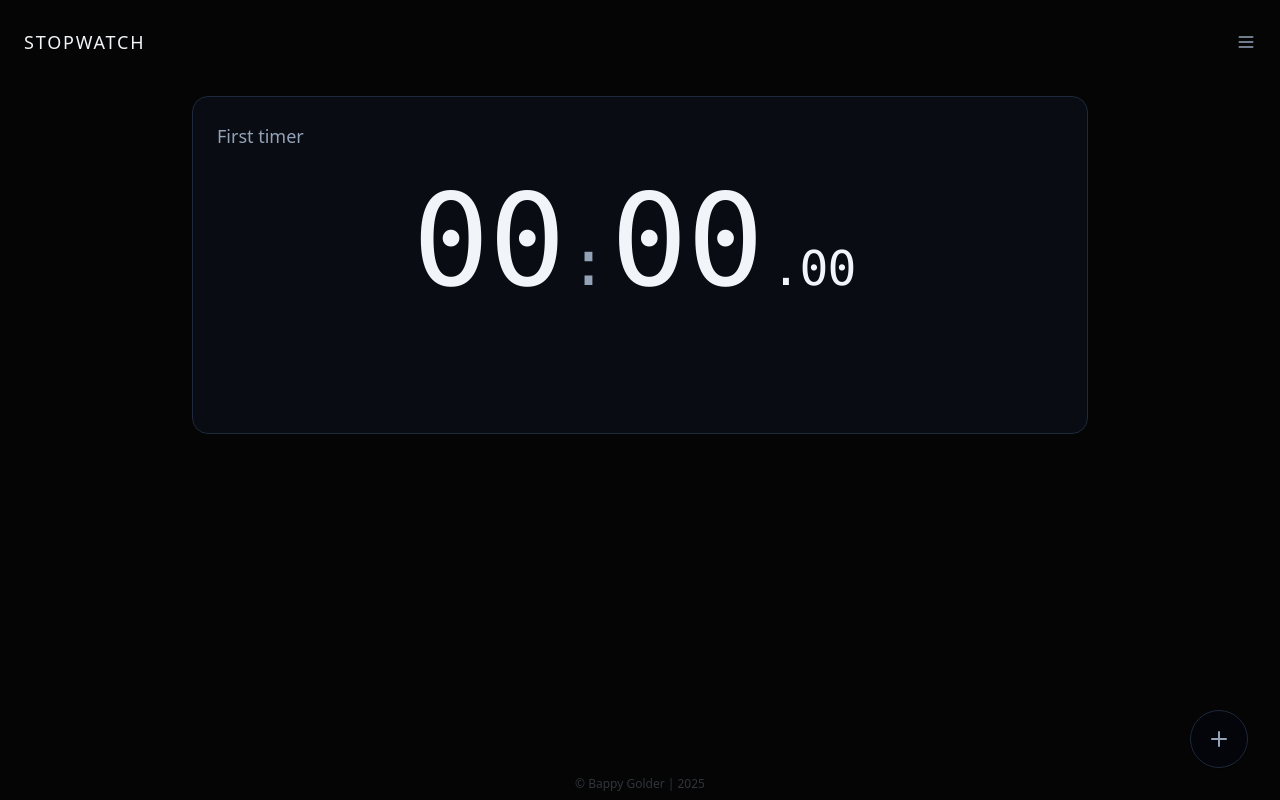
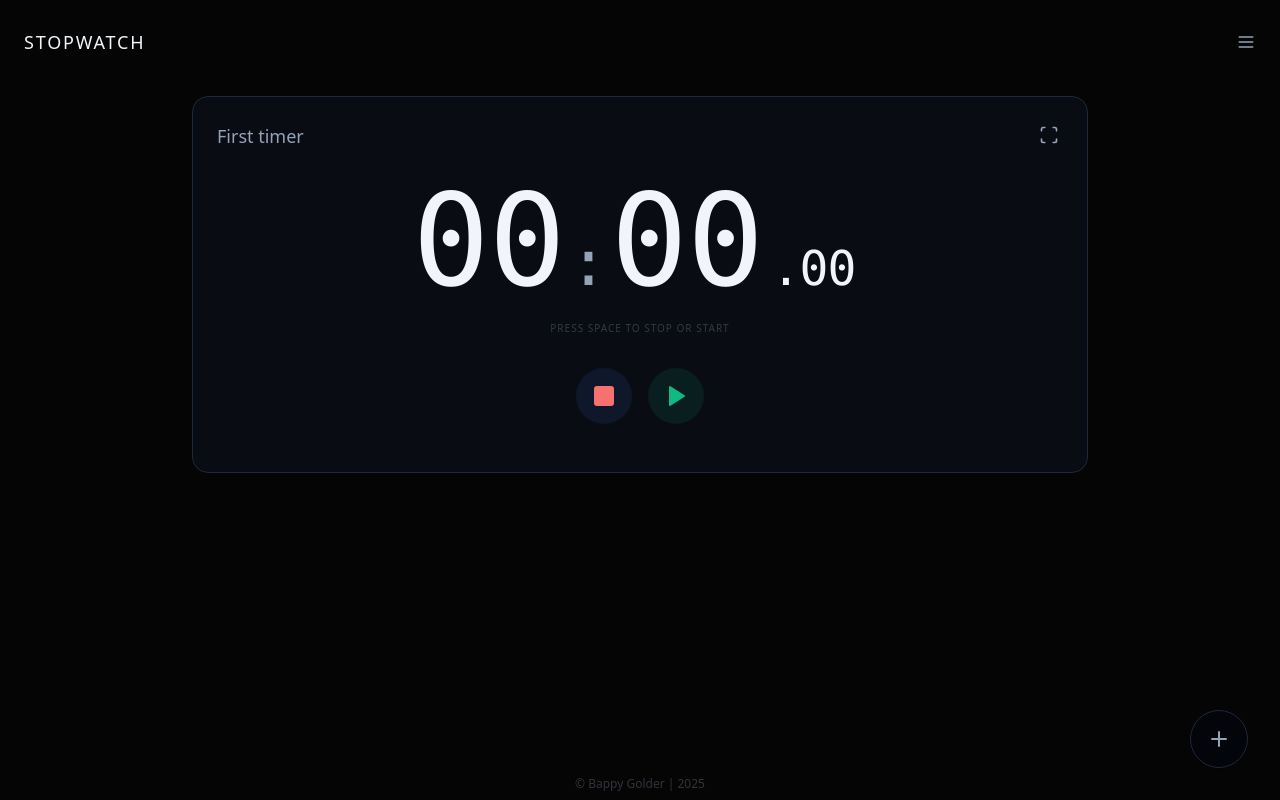
Before and after one commit to bappygolder/minimal-stopwatch, a Next.js app: page / in a window 1280 px wide. Built offline with nearby package versions, Linux system fonts and the light colour scheme.

Commit message:
feat: auto-start new timers and focus title input

```diff
--- a/features/stopwatch/components/stopwatch-app.tsx
+++ b/features/stopwatch/components/stopwatch-app.tsx
@@ -30,6 +30,7 @@ export default function StopwatchApp() {
   const [isMenuOpen, setIsMenuOpen] = useState(false);
   const [activeTimerId, setActiveTimerId] = useState<number | null>(null);
   const [highlightedTimerId, setHighlightedTimerId] = useState<number | null>(null);
+  const [createdTimerId, setCreatedTimerId] = useState<number | null>(null);
   const previousModeRef = useRef<'focus' | 'multi'>('multi');
   const highlightTimeoutRef = useRef<NodeJS.Timeout | null>(null);
   const menuRef = useRef<HTMLDivElement>(null);
@@ -280,7 +281,7 @@ export default function StopwatchApp() {
     const newTimer: Timer = {
       id: nextId,
       label: `Timer ${nextId}`,
-      isRunning: false,
+      isRunning: true,
       elapsedMs: 0,
       lastUpdateTime: Date.now(),
     };
@@ -288,6 +289,7 @@ export default function StopwatchApp() {
     setTimers((previous) => [newTimer, ...previous]);
     setActiveTimerId(nextId);
     setHighlightedTimerId(nextId);
+    setCreatedTimerId(nextId);
 
     if (highlightTimeoutRef.current) clearTimeout(highlightTimeoutRef.current);
     highlightTimeoutRef.current = setTimeout(() => setHighlightedTimerId(null), 200);
@@ -527,6 +529,8 @@ export default function StopwatchApp() {
             isFocused={focusedTimerId === timer.id}
             isZen={isFullscreen}
             isHighlighted={highlightedTimerId === timer.id}
+            shouldAutoFocus={createdTimerId === timer.id}
+            onTitleFocus={() => setCreatedTimerId(null)}
             focusScale={focusScale}
             onScaleChange={setFocusScale}
             onToggleFocus={(isZen) => toggleFocus(timer.id, isZen)}
--- a/features/stopwatch/components/timer-card.tsx
+++ b/features/stopwatch/components/timer-card.tsx
@@ -32,6 +32,8 @@ type TimerCardProps = {
   onDrop: (event: DragEvent<HTMLDivElement>) => void;
   onInteract?: () => void;
   isHighlighted?: boolean;
+  shouldAutoFocus?: boolean;
+  onTitleFocus?: () => void;
 };
 
 export default function TimerCard(props: TimerCardProps) {
@@ -42,6 +44,7 @@ export default function TimerCard(props: TimerCardProps) {
     isFocused,
     isZen,
     isHighlighted,
+    shouldAutoFocus,
     focusScale,
     onScaleChange,
     onToggleFocus,
@@ -53,11 +56,22 @@ export default function TimerCard(props: TimerCardProps) {
     onDragOver,
     onDrop,
     onInteract,
+    onTitleFocus,
   } = props;
 
   const [showControls, setShowControls] = useState(true);
   const [showEscHint, setShowEscHint] = useState(false);
   const controlsTimeoutRef = useRef<NodeJS.Timeout | null>(null);
+  const inputRef = useRef<HTMLInputElement>(null);
+
+  const controlsVisible = showControls || (totalTimers === 1 && !isFocused && timer.elapsedMs === 0);
+
+  useEffect(() => {
+    if (shouldAutoFocus && inputRef.current) {
+      inputRef.current.focus();
+      inputRef.current.select(); // Select default text for easy overwriting
+    }
+  }, [shouldAutoFocus]);
 
   useEffect(() => {
     if (isFocused && !isZen) {
@@ -194,11 +208,13 @@ export default function TimerCard(props: TimerCardProps) {
             onClick={(e) => e.stopPropagation()}
           >
             <input
+              ref={inputRef}
               type="text"
               value={timer.label}
               onChange={(event) => onUpdateLabel(event.target.value)}
-              placeholder="Timer name"
-              className="bg-transparent text-left outline-none border-b border-transparent focus:border-chrono-accent/50 transition-all text-chrono-fg-muted focus:text-chrono-accent text-lg placeholder:text-muted-foreground"
+              onFocus={() => onTitleFocus?.()}
+              placeholder="Type timer name..."
+              className="bg-transparent text-left outline-none border-b border-transparent focus:border-chrono-accent/50 transition-all text-chrono-fg-muted focus:text-chrono-accent text-lg placeholder:text-muted-foreground/50"
             />
           </div>
         )}
@@ -207,7 +223,7 @@ export default function TimerCard(props: TimerCardProps) {
           className={[
             "flex gap-2 items-center ml-auto flex-shrink-0 transition-opacity duration-500",
             isFocused ? "absolute top-6 right-6" : "",
-            !showControls ? "opacity-0 pointer-events-none" : "opacity-100",
+            !controlsVisible ? "opacity-0 pointer-events-none" : "opacity-100",
           ].join(" ")}
           onClick={(e) => e.stopPropagation()}
         >
@@ -286,11 +302,13 @@ export default function TimerCard(props: TimerCardProps) {
       >
         {isFocused && (
           <input
+            ref={inputRef}
             type="text"
             value={timer.label}
             onChange={(event) => onUpdateLabel(event.target.value)}
             onClick={(e) => e.stopPropagation()}
-            placeholder="Timer name"
+            onFocus={() => onTitleFocus?.()}
+            placeholder="Type timer name..."
             className="bg-transparent text-center outline-none border-b border-transparent focus:border-chrono-accent/50 transition-all text-muted-foreground font-normal max-w-full text-[calc(1.5rem*var(--timer-scale))] mb-[calc(0.5rem*var(--timer-scale))]"
           />
         )}
@@ -325,7 +343,7 @@ export default function TimerCard(props: TimerCardProps) {
         <div
           className={[
             "fixed bottom-8 right-8 flex flex-col gap-2 z-50 transition-opacity duration-500",
-            !showControls ? "opacity-0 pointer-events-none" : "opacity-100",
+            !controlsVisible ? "opacity-0 pointer-events-none" : "opacity-100",
           ]
             .filter(Boolean)
             .join(" ")}
@@ -371,9 +389,18 @@ export default function TimerCard(props: TimerCardProps) {
 
       <div
         className={[
+          "text-[10px] text-muted-foreground/30 font-medium uppercase tracking-widest mt-4 mb-2 select-none transition-all duration-500",
+          !controlsVisible ? "opacity-0 h-0 overflow-hidden mt-0 mb-0" : "opacity-100 h-auto",
+        ].join(" ")}
+      >
+        Press Space to stop or start
+      </div>
+
+      <div
+        className={[
           "flex gap-4 transition-all duration-500 justify-center",
           isFocused ? "mt-[calc(3rem*var(--timer-scale))] scale-150" : "mt-6",
-          !showControls ? "opacity-0 pointer-events-none" : "opacity-100",
+          !controlsVisible ? "opacity-0 pointer-events-none" : "opacity-100",
         ]
           .filter(Boolean)
           .join(" ")}
```
Also changed, not shown: 1 other file (tests, documents, lock files or other folders).
